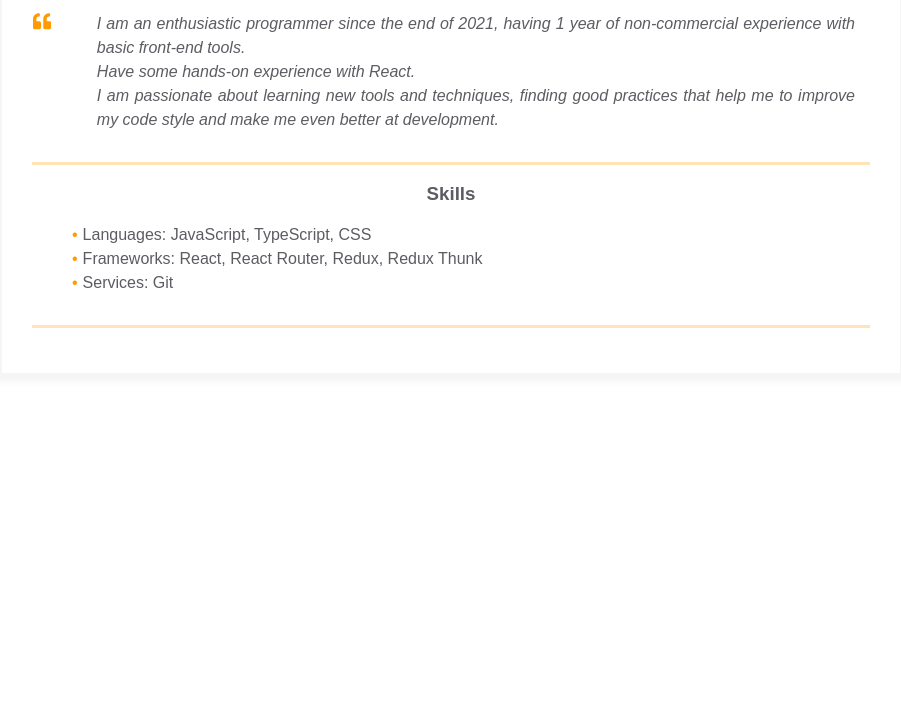
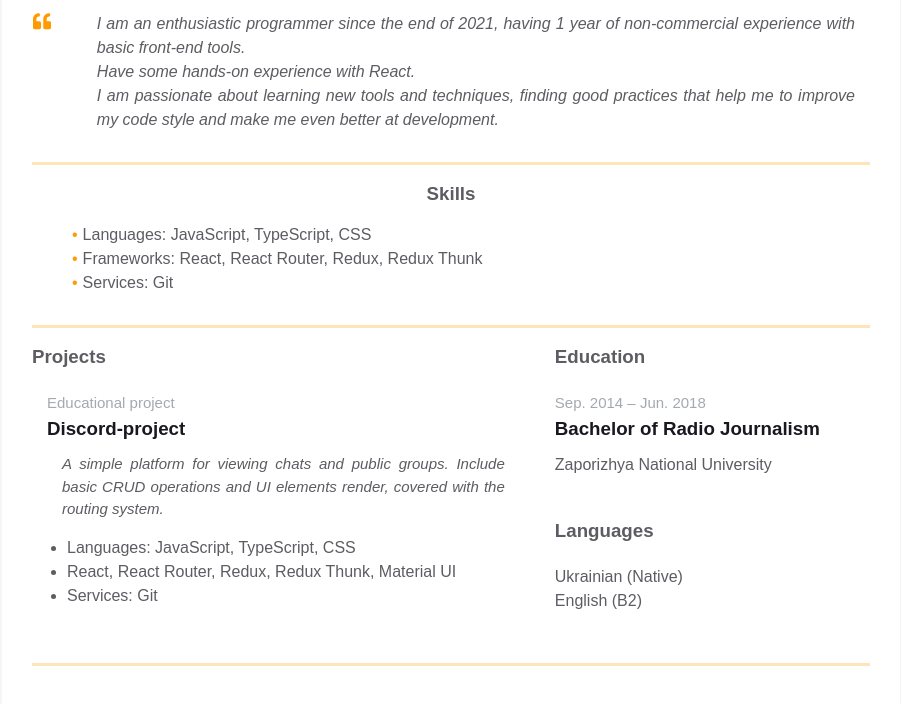
Before and after one commit to NKateryna/homepage, a plain HTML site: page index.html in a window 1280 px wide. Shown: the part 350-1054 px from the top of the page, without its empty margins (189-1090 px from the left). Before the commit the page ends 800 px from the top, so only its background shows below. Drawn offline with Linux system fonts and the light colour scheme.

```diff
--- a/index.html
+++ b/index.html
@@ -160,6 +160,67 @@
             </div>
           </div>
         </div>
+        <div class="container">
+          <div class="resume__block">
+            <div class="main-info fh">
+              <div class="experiences">
+                <h3 class="experiences__header">Projects</h3>
+                <div class="experiences__company">
+                  <div class="experiences__company-project">
+                    <span class="experiences__company-project-role">
+                      Educational project
+                    </span>
+                    <h3 class="experiences__company-project-name">
+                      Discord-project
+                    </h3>
+                    <p class="experiences__company-description">
+                      A simple platform for viewing chats and public groups.
+                      Include basic CRUD operations and UI elements render,
+                      covered with the routing system.
+                    </p>
+                    <ul class="experiences__company-project-responsibilities">
+                      <li>Languages: JavaScript, TypeScript, CSS</li>
+                      <li>
+                        React, React Router, Redux, Redux Thunk, Material UI
+                      </li>
+                      <li>Services: Git</li>
+                    </ul>
+                  </div>
+                </div>
+              </div>
+
+              <div class="additional-info fv">
+                <div class="additional-info fv">
+                  <div class="additional-info__education">
+                    <h3 class="additional-info__education-header">Education</h3>
+                    <div class="additional-info__education-university">
+                      <span
+                        class="additional-info__education-university-durability"
+                      >
+                        Sep. 2014 – Jun. 2018
+                      </span>
+                      <h3
+                        class="additional-info__education-university-speciality"
+                      >
+                        Bachelor of Radio Journalism
+                      </h3>
+                      <p class="additional-info__education-university-name">
+                        Zaporizhya National University
+                      </p>
+                    </div>
+                  </div>
+                  <div class="additional-info__languages">
+                    <h3 class="additional-info__languages-header">Languages</h3>
+                    <p class="additional-info__languages-item">
+                      Ukrainian (Native)
+                    </p>
+                    <p class="additional-info__languages-item">English (B2)</p>
+                  </div>
+                </div>
+              </div>
+            </div>
+          </div>
+        </div>
       </div>
     </main>
   </body>
--- a/styles.css
+++ b/styles.css
@@ -224,6 +224,14 @@ body {
   margin-bottom: 10px;
 }
 
+.experiences__company-description {
+  color: var(--secondary-text-color);
+  text-align: justify;
+  font-size: 15px;
+  margin: 0 0 15px 15px;
+  font-style: italic;
+}
+
 .experiences__company-project-responsibilities {
   color: var(--secondary-text-color);
   padding-left: 20px;
```
